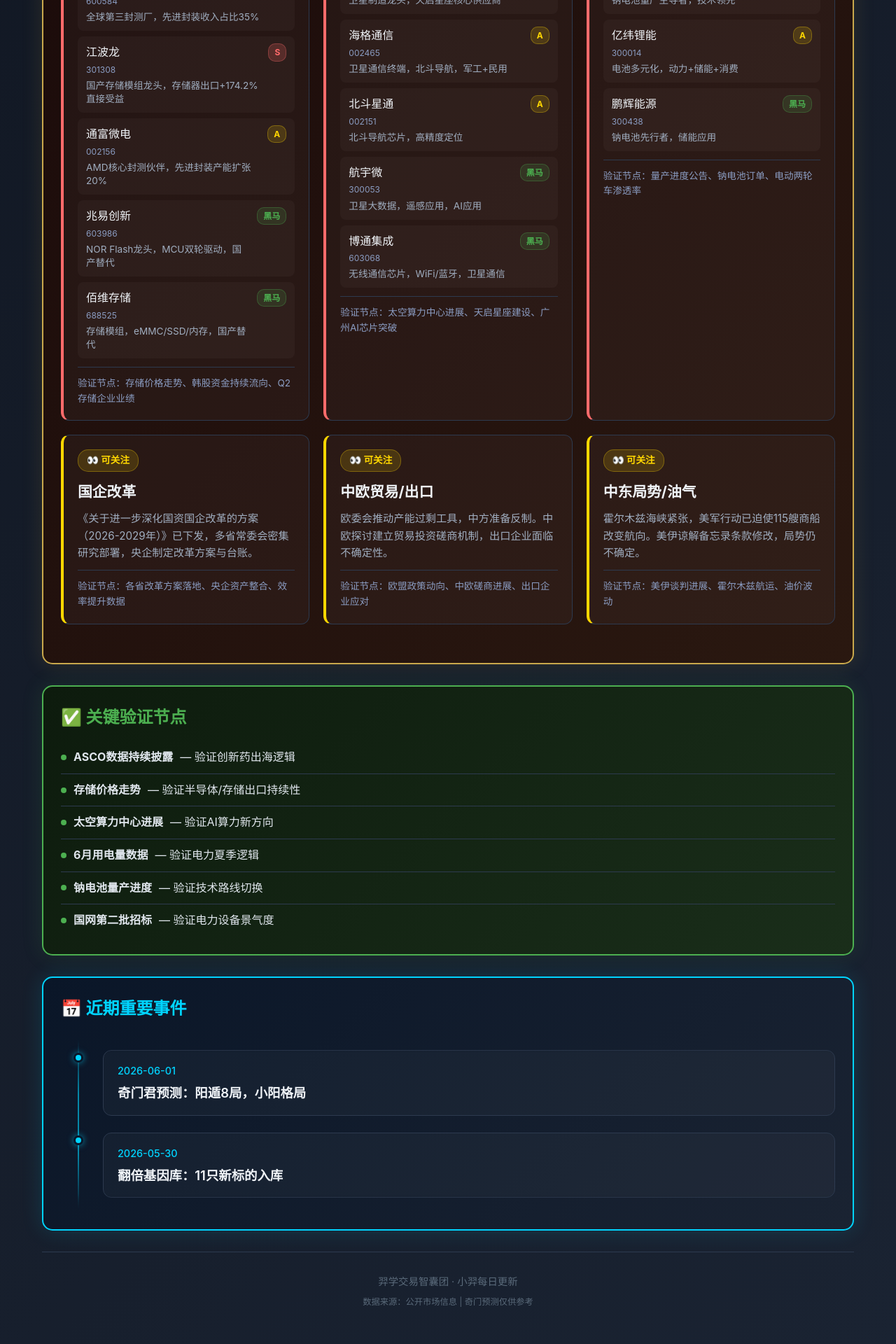
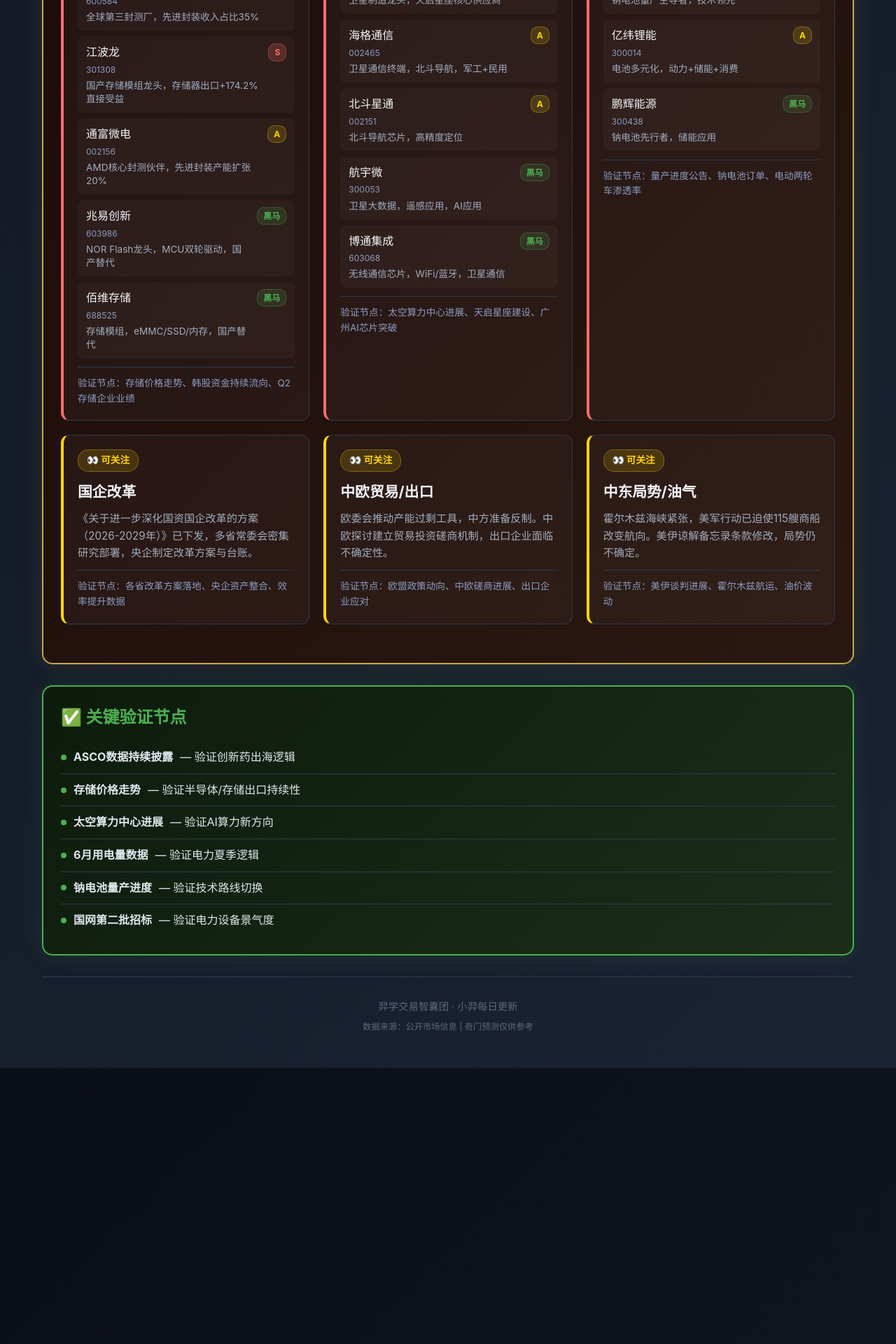
Before and after one commit to xiaoyi0319a/yixue-dashboard, a Jekyll site: the page index.html, which Jekyll copies as it is, in a window 1280 px wide. Shown: the part 3386-5306 px from the top of the page at 70% size. Built offline with Jekyll 4.4.1, drawn with Linux system fonts in a browser that asks for light colours; after the commit the page ends 4912 px from its top, so only the background shows below that.

Commit message:
fix: 删除时间轴区块（工作流无此层）

```diff
--- a/index.html
+++ b/index.html
@@ -193,75 +193,6 @@
         .verify-list li:last-child { border-bottom: none; }
         .verify-dot { width: 8px; height: 8px; border-radius: 50%; background: #4caf50; flex-shrink: 0; }
 
-        /* ========== 时间轴 ========== */
-        .timeline-section {
-            background: linear-gradient(135deg, #0a1628 0%, #1a2332 100%);
-            border: 2px solid #00d4ff; border-radius: 15px; padding: 25px;
-            margin-bottom: 30px; box-shadow: 0 0 30px rgba(0, 212, 255, 0.15);
-        }
-        .timeline-section h2 { color: #00d4ff; font-size: 1.5em; margin-bottom: 20px; display: flex; align-items: center; gap: 10px; }
-        .timeline-wrapper {
-            position: relative;
-            padding: 20px 0;
-            -webkit-mask-image: linear-gradient(to bottom, transparent 0%, black 10%, black 90%, transparent 100%);
-            mask-image: linear-gradient(to bottom, transparent 0%, black 10%, black 90%, transparent 100%);
-        }
-        .timeline-line {
-            position: absolute;
-            left: 24px;
-            top: 0;
-            bottom: 0;
-            width: 2px;
-            background: linear-gradient(to bottom, transparent, rgba(0, 212, 255, 0.6), rgba(0, 212, 255, 0.6), transparent);
-        }
-        .timeline-item {
-            position: relative;
-            padding-left: 60px;
-            margin-bottom: 24px;
-            display: flex;
-            align-items: flex-start;
-        }
-        .timeline-item:last-child { margin-bottom: 0; }
-        .timeline-dot {
-            position: absolute;
-            left: 18px;
-            top: 4px;
-            width: 14px;
-            height: 14px;
-            border-radius: 50%;
-            background: #00d4ff;
-            border: 3px solid #0a1628;
-            box-shadow: 0 0 10px rgba(0, 212, 255, 0.6);
-            z-index: 1;
-        }
-        .timeline-card {
-            background: rgba(255, 255, 255, 0.03);
-            border: 1px solid #2d3a4f;
-            border-radius: 12px;
-            padding: 16px 20px;
-            transition: all 0.3s ease;
-            flex: 1;
-        }
-        .timeline-card:hover {
-            border-color: #3d4a5f;
-            box-shadow: 0 5px 20px rgba(0, 0, 0, 0.3);
-        }
-        .timeline-date {
-            color: #00d4ff;
-            font-size: 0.9em;
-            font-weight: 500;
-            text-decoration: none;
-            display: inline-block;
-            margin-bottom: 6px;
-            transition: color 0.3s ease;
-        }
-        .timeline-date:hover { color: #4caf50; text-decoration: underline; }
-        .timeline-title {
-            font-size: 1.15em;
-            color: #f0f4f8;
-            font-weight: 600;
-            margin: 0;
-        }
         .footer {
             text-align: center; padding: 30px 0;
             border-top: 1px solid #2d3a4f; margin-top: 30px;
@@ -730,32 +661,6 @@
             </ul>
         </div>
 
-        <!-- ========== 时间轴 ========== -->
-        <div class="timeline-section">
-            <h2>📅 近期重要事件</h2>
-            <div class="timeline-wrapper">
-                <div class="timeline-line"></div>
-
-                <div class="timeline-item">
-                    <div class="timeline-dot"></div>
-                    <div class="timeline-card">
-                        <a href="qimen.html" class="timeline-date">2026-06-01</a>
-                        <h3 class="timeline-title">奇门君预测：阳遁8局，小阳格局</h3>
-                    </div>
-                </div>
-
-                <!-- 方向整理条目已移除 -->
-
-                <div class="timeline-item">
-                    <div class="timeline-dot"></div>
-                    <div class="timeline-card">
-                        <a href="reports.html" class="timeline-date">2026-05-30</a>
-                        <h3 class="timeline-title">翻倍基因库：11只新标的入库</h3>
-                    </div>
-                </div>
-            </div>
-        </div>
-
         <!-- 底部 -->
         <div class="footer">
             <p>羿学交易智囊团 · 小羿每日更新</p>
```
